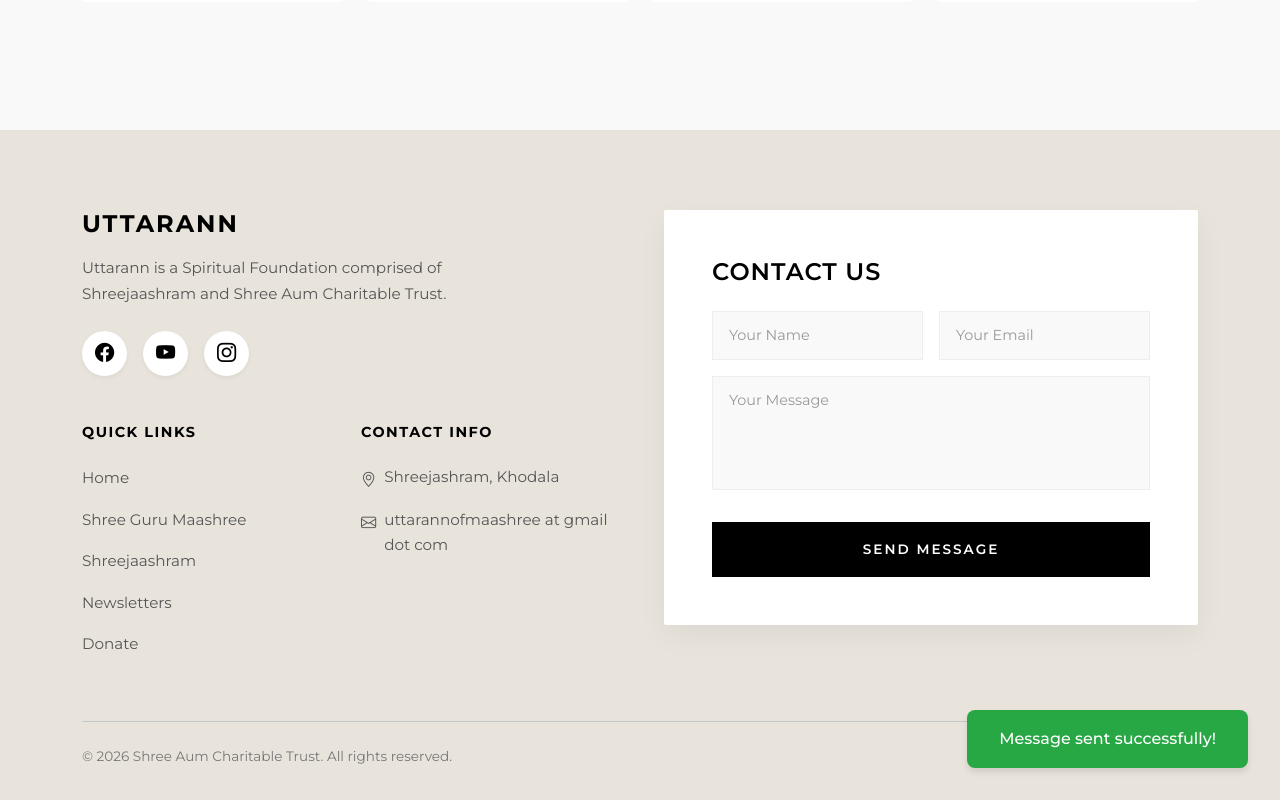
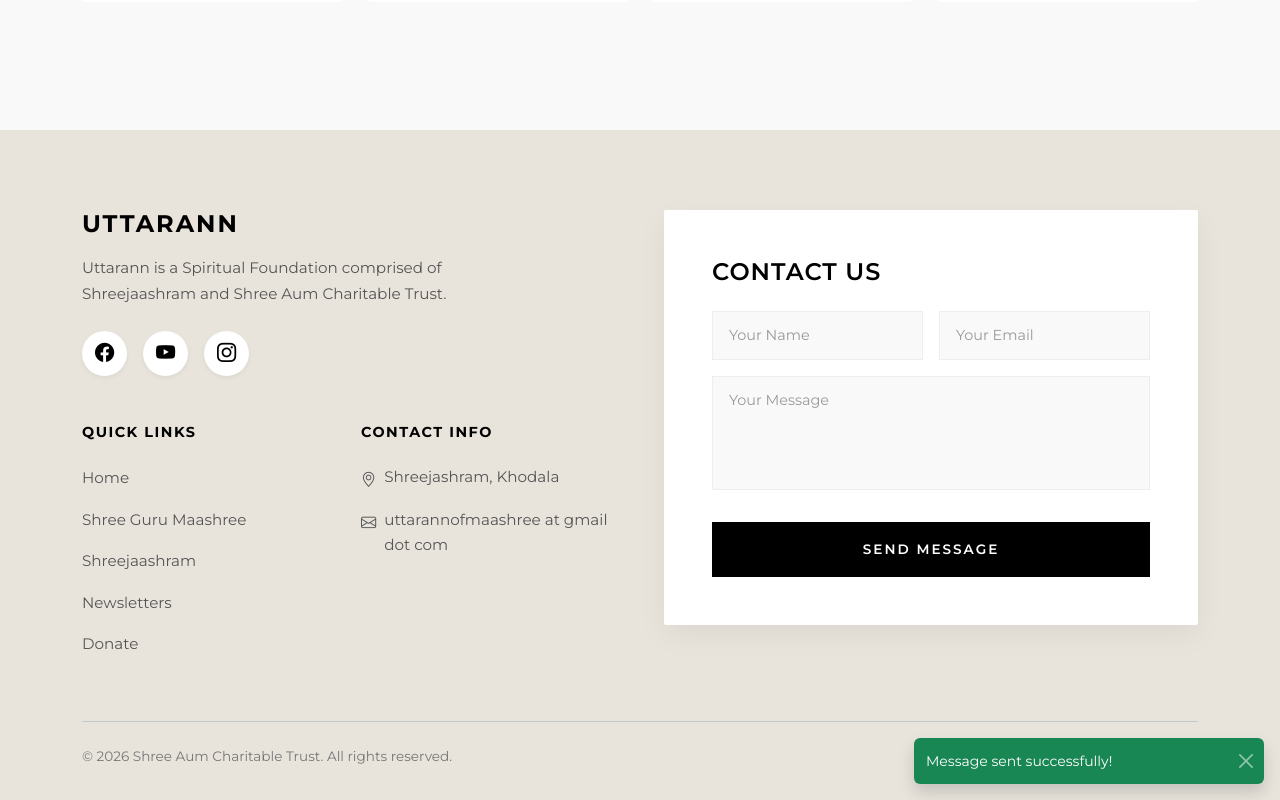
Before and after one commit to Markandeya/maashreeaum.org, an Angular app: page / in a window 1280 px wide. Both pictures are taken after typing "Sample", "name@example.com", "Sample" into the empty fields and a click on the button "SEND MESSAGE". Shown: the part 5133-5933 px from the top of the page. Built offline with nearby package versions, Linux system fonts and the light colour scheme; a web font is replaced by a local one.

Commit message:
feat: Upgrade toast notifications to Bootstrap with close button and improve email template parameters.

```diff
--- a/src/app/components/footer/footer.html
+++ b/src/app/components/footer/footer.html
@@ -86,6 +86,16 @@
 
 </footer>
 
-<div class="toast-notification" *ngIf="showToast" [ngClass]="toastType">
-  {{ toastMessage }}
+<div class="toast-container position-fixed bottom-0 end-0 p-3">
+  <div class="toast align-items-center text-white border-0"
+    [ngClass]="toastType === 'success' ? 'bg-success' : 'bg-danger'" role="alert" aria-live="assertive"
+    aria-atomic="true" [class.show]="showToast">
+    <div class="d-flex">
+      <div class="toast-body">
+        {{ toastMessage }}
+      </div>
+      <button type="button" class="btn-close btn-close-white me-2 m-auto" aria-label="Close"
+        (click)="closeToast()"></button>
+    </div>
+  </div>
 </div>
--- a/src/app/components/footer/footer.scss
+++ b/src/app/components/footer/footer.scss
@@ -267,37 +267,3 @@
         }
     }
 }
-
-
-.toast-notification {
-    position: fixed;
-    bottom: 2rem;
-    right: 2rem;
-    padding: 1rem 2rem;
-    border-radius: 8px;
-    color: white;
-    font-weight: 500;
-    z-index: 1000;
-    animation: slideIn 0.3s ease-out;
-    box-shadow: 0 4px 6px rgba(0, 0, 0, 0.1);
-
-    &.success {
-        background-color: #28a745;
-    }
-
-    &.error {
-        background-color: #dc3545;
-    }
-}
-
-@keyframes slideIn {
-    from {
-        transform: translateY(100%);
-        opacity: 0;
-    }
-
-    to {
-        transform: translateY(0);
-        opacity: 1;
-    }
-}
--- a/src/app/components/footer/footer.ts
+++ b/src/app/components/footer/footer.ts
@@ -35,7 +35,8 @@
       const templateParams = {
         name: this.contactName,
         email: this.contactEmail,
-        message: this.contactMessage,
+        reply_to: this.contactEmail,
+        message: `From: ${this.contactEmail}\n\n${this.contactMessage}`,
       };
 
       console.log('Calling emailjs.send');
@@ -69,13 +70,27 @@
     }
   }
 
+  private toastTimeout: any;
+
+  public closeToast() {
+    this.showToast = false;
+    if (this.toastTimeout) {
+      clearTimeout(this.toastTimeout);
+    }
+  }
+
   private showToastNotification(message: string, type: 'success' | 'error') {
     this.toastMessage = message;
     this.toastType = type;
     this.showToast = true;
 
-    setTimeout(() => {
+    if (this.toastTimeout) {
+      clearTimeout(this.toastTimeout);
+    }
+
+    this.toastTimeout = setTimeout(() => {
       this.showToast = false;
-    }, 3000);
+      this.cdr.detectChanges();
+    }, 5000); // 5 seconds duration
   }
 }
```
